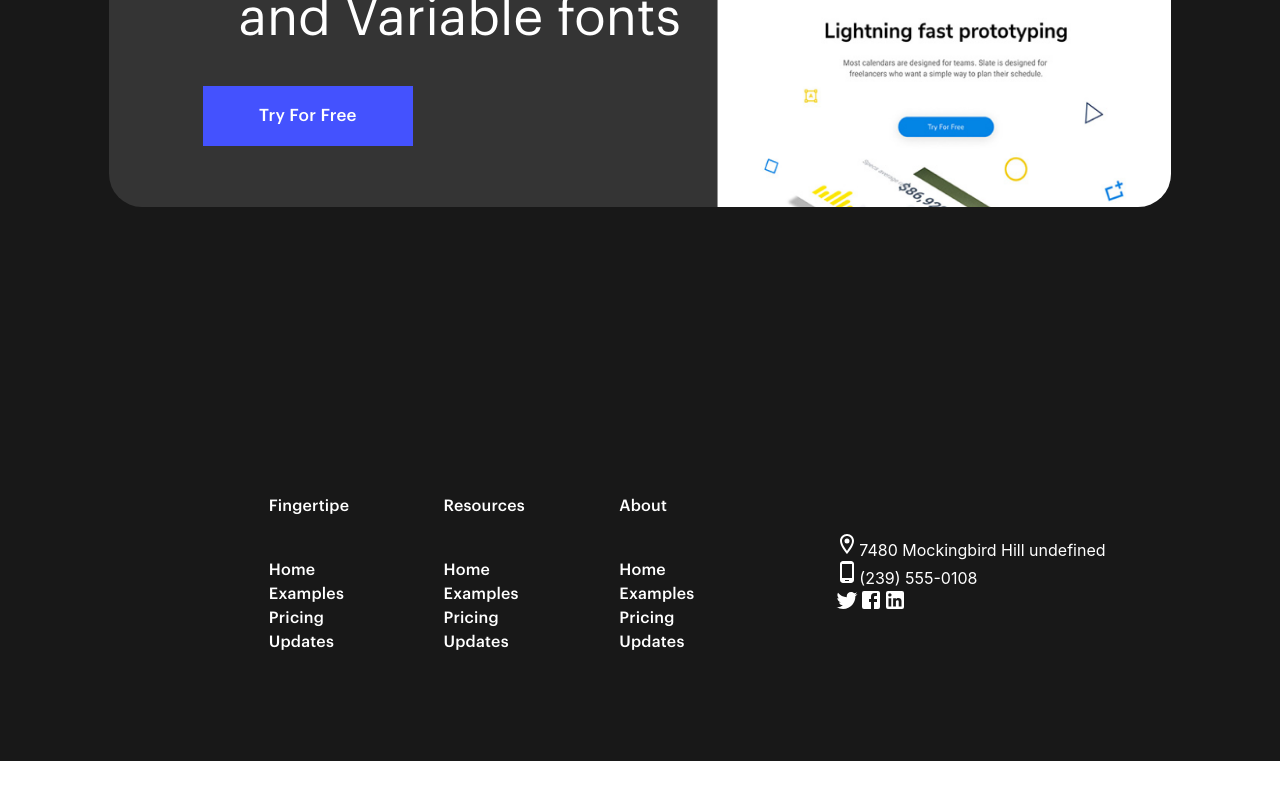
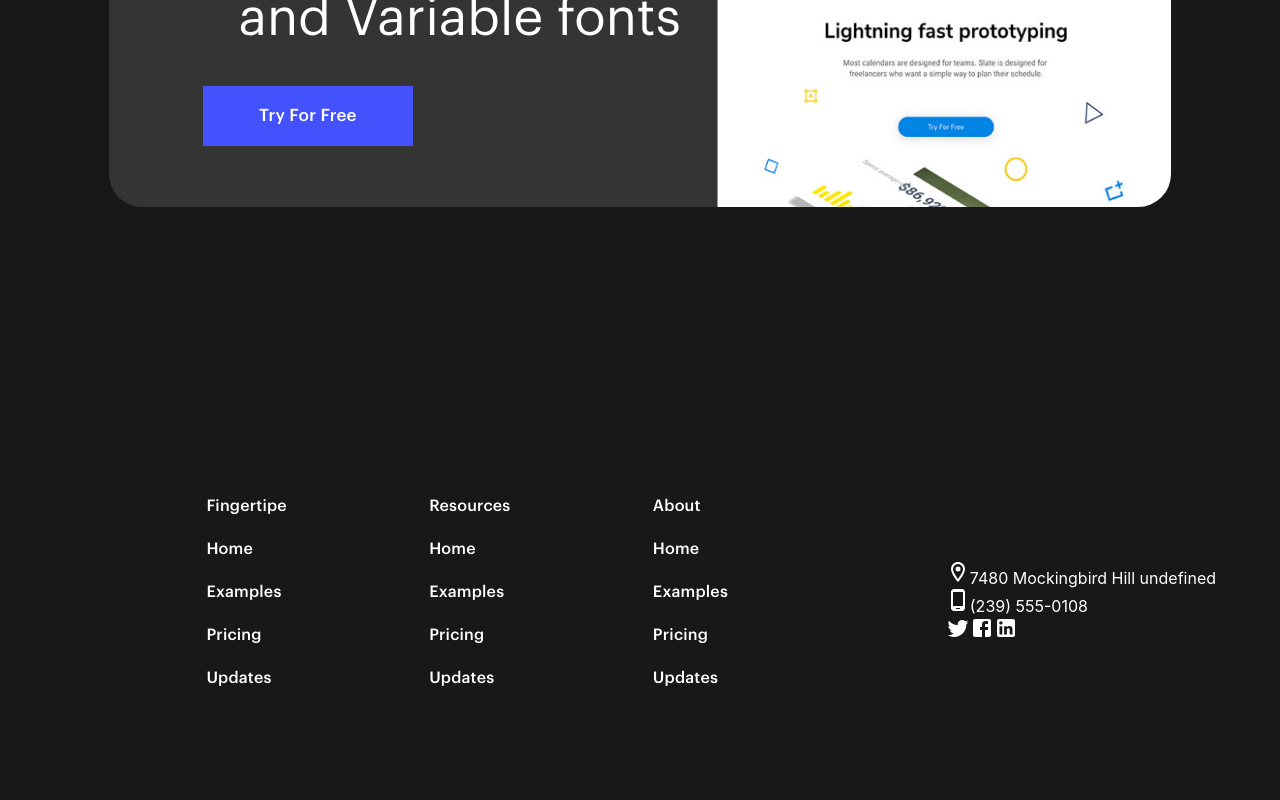
Before and after one commit to TheDa21crj/Landing-Page, a React (Create React App) app: page / in a window 1280 px wide. Shown: the part 6292-7092 px from the top of the page. Before the commit the page ends 7053 px from the top, so only its background shows below. Built offline with nearby package versions, Linux system fonts and the light colour scheme.

Commit message:
working on footer

```diff
--- a/src/Components/Css/Footer.css
+++ b/src/Components/Css/Footer.css
@@ -12,11 +12,12 @@
 }
 
 .FooterDiv {
-    width: 80%;
+    width: 90%;
     display: flex;
     flex-direction: row;
-    justify-content: space-evenly;
+    justify-content: space-between;
     align-items: center;
+    /* background-color: red; */
 }
 
 .UlDiv {
@@ -24,7 +25,7 @@
     flex-direction: row;
     justify-content: space-evenly;
     align-items: center;
-    width: 60%;
+    width: 70%;
 }
 
 .UlMDiv ul li {
@@ -34,6 +35,7 @@
     font-weight: 500;
     line-height: 24px;
     letter-spacing: 0.2px;
+    margin-bottom: 19px;
 }
 
 .listTitle {
--- a/src/Components/Footer.js
+++ b/src/Components/Footer.js
@@ -41,14 +41,18 @@ export default function Footer() {
           </div>
         </div>
         <div>
+          <div className="PIconDiv">
             <p>
               <LocationOnOutlinedIcon />
               7480 Mockingbird Hill undefined
             </p>
+          </div>
+          <div className="PIconDiv">
             <p>
               <PhoneAndroidOutlinedIcon />
               (239) 555-0108
             </p>
+          </div>
           <div>
             <TwitterIcon />
             <FacebookIcon />
```
Lines whose indentation alone changed are shown as unchanged.
